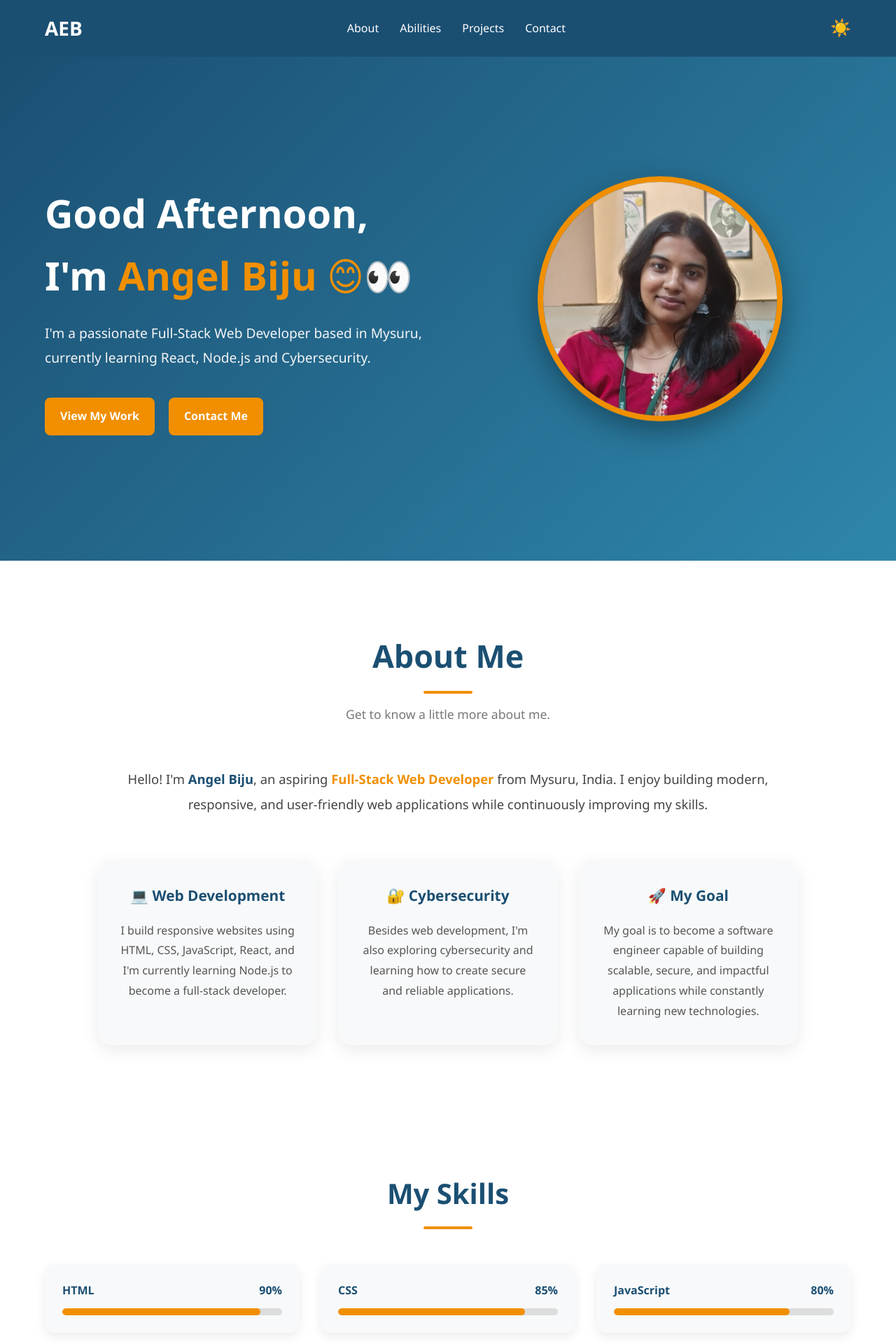
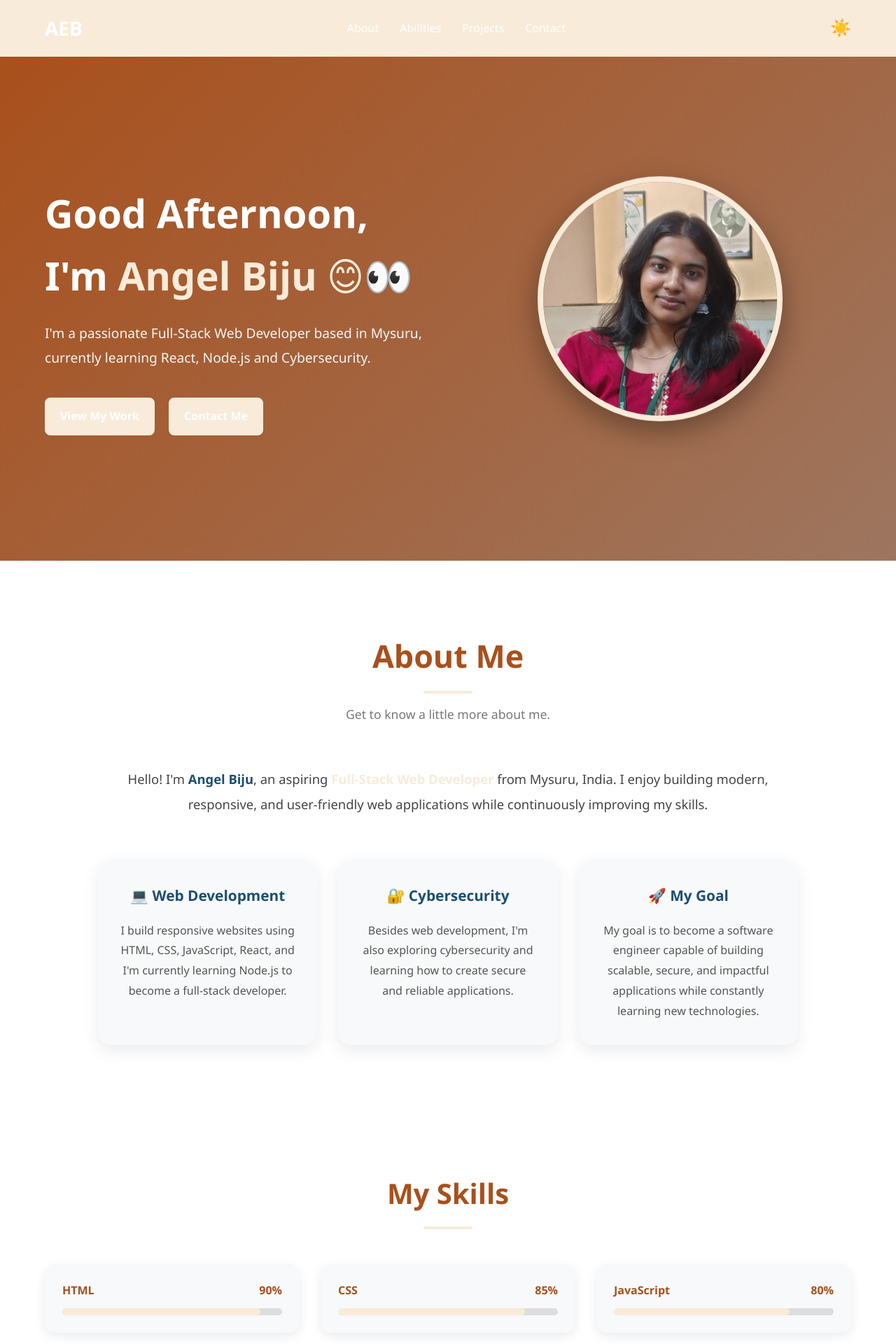
Before and after one commit to anglemichael/portfolio, a React app: page / in a window 1280 px wide. Shown: the top 1920 px of the page at 70% size. Built offline with nearby package versions, Linux system fonts and the light colour scheme; the HTML template or start-up script is replaced by a standard one.

Commit message:
again retry

```diff
--- a/src/Components/About/About.css
+++ b/src/Components/About/About.css
@@ -18,7 +18,7 @@
 
 .about-header h2{
     font-size:2.8rem;
-    color:#1B4F72;
+    color:#A9501C;
     margin-bottom:15px;
     position:relative;
 }
@@ -27,7 +27,7 @@
     content:"";
     width:70px;
     height:4px;
-    background:#F18F01;
+    background:#f8ebd9;
     display:block;
     margin:15px auto 0;
     border-radius:5px;
@@ -61,7 +61,7 @@
 }
 
 .about-intro strong{
-    color:#F18F01;
+    color:#f8ebd9;
 }
 
 /* ===========================
@@ -143,7 +143,7 @@ body[data-theme="dark"] .about-intro{
 }
 
 body[data-theme="dark"] .about-intro span{
-    color:#F18F01;
+    color:#f8ebd9;
 }
 
 body[data-theme="dark"] .about-card{
--- a/src/Components/Contact/Contact.css
+++ b/src/Components/Contact/Contact.css
@@ -11,7 +11,7 @@
 .contact-section h2 {
   text-align: center;
   font-size: 2.5rem;
-  color: #1B4F72;
+  color: #A9501C;
   margin-bottom: 50px;
   position: relative;
 }
@@ -20,7 +20,7 @@
   content: "";
   width: 70px;
   height: 4px;
-  background: #F18F01;
+  background: #f8ebd9;
   display: block;
   margin: 15px auto 0;
   border-radius: 4px;
@@ -119,13 +119,13 @@ textarea {
   transition: .3s;
 }
 .button {
-  background: #F18F01;
+  background: #f8ebd9;
   color: white;
 }
 .button:hover {
   background: transparent;
-  border: 2px solid #F18F01;
-  color: #F18F01;
+  border: 2px solid #f8ebd9;
+  color: #f8ebd9;
 }
 
 /* ==========================
@@ -167,6 +167,6 @@ body[data-theme="dark"] .form-group textarea::placeholder {
 
 body[data-theme="dark"] .form-group input:focus,
 body[data-theme="dark"] .form-group textarea:focus {
-  border-color: #F18F01;
+  border-color: #f8ebd9;
   box-shadow: 0 0 0 3px rgba(241, 143, 1, 0.2);
 }
--- a/src/Components/Footer/Footer.css
+++ b/src/Components/Footer/Footer.css
@@ -3,7 +3,7 @@
 ========================== */
 
 .site-footer {
-  background: #1B4F72;
+  background: #A9501C;
   color: rgba(255, 255, 255, 0.9);
 
   text-align: center;
@@ -39,7 +39,7 @@
 }
 
 .social-links a:hover {
-  color: #F18F01;
+  color: #f8ebd9;
 }
 
 /* ==========================
@@ -63,7 +63,7 @@
 
 body[data-theme="dark"] .site-footer {
   background: #111827;
-  color: #d1d5db;
+  color: #EDE490;
 }
 
 body[data-theme="dark"] .social-links a {
@@ -71,5 +71,5 @@ body[data-theme="dark"] .social-links a {
 }
 
 body[data-theme="dark"] .social-links a:hover {
-  color: #F18F01;
+  color: #f8ebd9;
 }
--- a/src/Components/Hero/Hero.css
+++ b/src/Components/Hero/Hero.css
@@ -4,7 +4,7 @@
 
 .hero-section {
   min-height: 90vh;
-  background: linear-gradient(135deg, #1B4F72, #2E86AB);
+  background: linear-gradient(135deg, #A9501C, #9d7660);
 
   display: flex;
   align-items: center;
@@ -43,7 +43,7 @@
 }
 
 .highlight {
-  color: #F18F01;
+  color: #f8ebd9;
 }
 
 .tagline {
@@ -77,24 +77,24 @@
   transition: .3s;
 }
 .btn-primary {
-  background: #F18F01;
+  background: #f8ebd9;
   color: white;
-  border: #F18F01;
+  border: #f8ebd9;
 }
 .btn-primary:hover {
   background: transparent;
-  border: 2px solid #F18F01;
-  color: #F18F01;
+  border: 2px solid #f8ebd9;
+  color: #f8ebd9;
 }
 .btn-secondary {
-  background: #F18F01;
+  background: #f8ebd9;
   color: white;
-  border: #F18F01;
+  border: #f8ebd9;
 }
 .btn-secondary:hover {
   background: transparent;
-  border: 2px solid #F18F01;
-  color: #F18F01;
+  border: 2px solid #f8ebd9;
+  color: #f8ebd9;
 }
 
 
@@ -117,7 +117,7 @@
 
   border-radius: 50%;
 
-  border: 8px solid #F18F01;
+  border: 8px solid #f8ebd9;
 
   box-shadow: 0 15px 40px rgba(0,0,0,.35);
 
@@ -221,7 +221,7 @@ body[data-theme="dark"] .hero-section {
 
 body[data-theme="dark"] .highlight {
 
-  color: #F18F01;
+  color: #f8ebd9;
 
 }
 
@@ -233,6 +233,6 @@ body[data-theme="dark"] .tagline {
 
 body[data-theme="dark"] .hero-image img {
 
-  border-color: #F18F01;
+  border-color: #f8ebd9;
 
 }
--- a/src/Components/Navbar/Navbar.css
+++ b/src/Components/Navbar/Navbar.css
@@ -19,7 +19,7 @@
 
   padding: 18px 5%;
 
-  background: #1B4F72;
+  background: #f8ebd9;
 }
 
 /* ==========================
@@ -54,7 +54,7 @@
 }
 
 .nav-links a:hover {
-  color: #F18F01;
+  color: #f8ebd9;
 }
 
 /* ==========================
@@ -101,7 +101,7 @@
 
     width: 100%;
 
-    background: #1B4F72;
+    background: #f8ebd9;
 
     flex-direction: column;
 
@@ -136,7 +136,7 @@ body[data-theme="dark"] .nav-links a {
 }
 
 body[data-theme="dark"] .nav-links a:hover {
-  color: orange;
+  color: #f8ebd9;
 }
 
 body[data-theme="dark"] .theme-toggle,
--- a/src/Components/Projects/Projects.css
+++ b/src/Components/Projects/Projects.css
@@ -10,7 +10,7 @@
 .projects-section h2 {
   text-align: center;
   font-size: 2.5rem;
-  color: #1B4F72;
+  color: #A9501C;
   margin-bottom: 50px;
   position: relative;
 }
@@ -19,7 +19,7 @@
   content: "";
   width: 70px;
   height: 4px;
-  background: #F18F01;
+  background: #f8ebd9;
   display: block;
   margin: 15px auto 0;
   border-radius: 4px;
@@ -95,7 +95,7 @@
 }
 
 .tag {
-  background: #1B4F72;
+  background: #A9501C;
   color: white;
 
   padding: 6px 14px;
@@ -124,20 +124,20 @@
 }
 
 .btn-primary {
-  border: 2px solid #F18F01;
+  border: 2px solid #f8ebd9;
   color: #fff;
 }
 .btn-primary:hover {
   background: white;
-  color: #F18F01;
+  color: #f8ebd9;
 }
 .btn-secondary {
-  border: 2px solid #F18F01;
+  border: 2px solid #f8ebd9;
   color: #fff;
 }
 .btn-secondary:hover {
   background: white;
-  color: #F18F01;
+  color: #f8ebd9;
 }
 
 
@@ -183,7 +183,7 @@ body[data-theme="dark"] .project-content p {
 }
 
 body[data-theme="dark"] .tag {
-  background: #F18F01;
+  background: #f8ebd9;
 }
 
 body[data-theme="dark"] .btn-primary {
--- a/src/Components/Skills/Skills.css
+++ b/src/Components/Skills/Skills.css
@@ -10,7 +10,7 @@
 .skills-section h2 {
   text-align: center;
   font-size: 2.5rem;
-  color: #1B4F72;
+  color: #A9501C;
   margin-bottom: 50px;
   position: relative;
 }
@@ -20,7 +20,7 @@
   display: block;
   width: 70px;
   height: 4px;
-  background: #F18F01;
+  background: #f8ebd9;
   margin: 15px auto 0;
   border-radius: 4px;
 }
@@ -61,7 +61,7 @@
   justify-content: space-between;
   margin-bottom: 12px;
   font-weight: 600;
-  color: #1B4F72;
+  color: #A9501C;
 }
 
 /* ==========================
@@ -78,7 +78,7 @@
 
 .progress-fill {
   height: 100%;
-  background: #F18F01;
+  background: #f8ebd9;
   border-radius: 50px;
   transition: width 1s ease;
 }
@@ -129,5 +129,5 @@ body[data-theme="dark"] .progress-bar {
 }
 
 body[data-theme="dark"] .progress-fill {
-  background: #F18F01;
+  background: #f8ebd9;
 }
```
